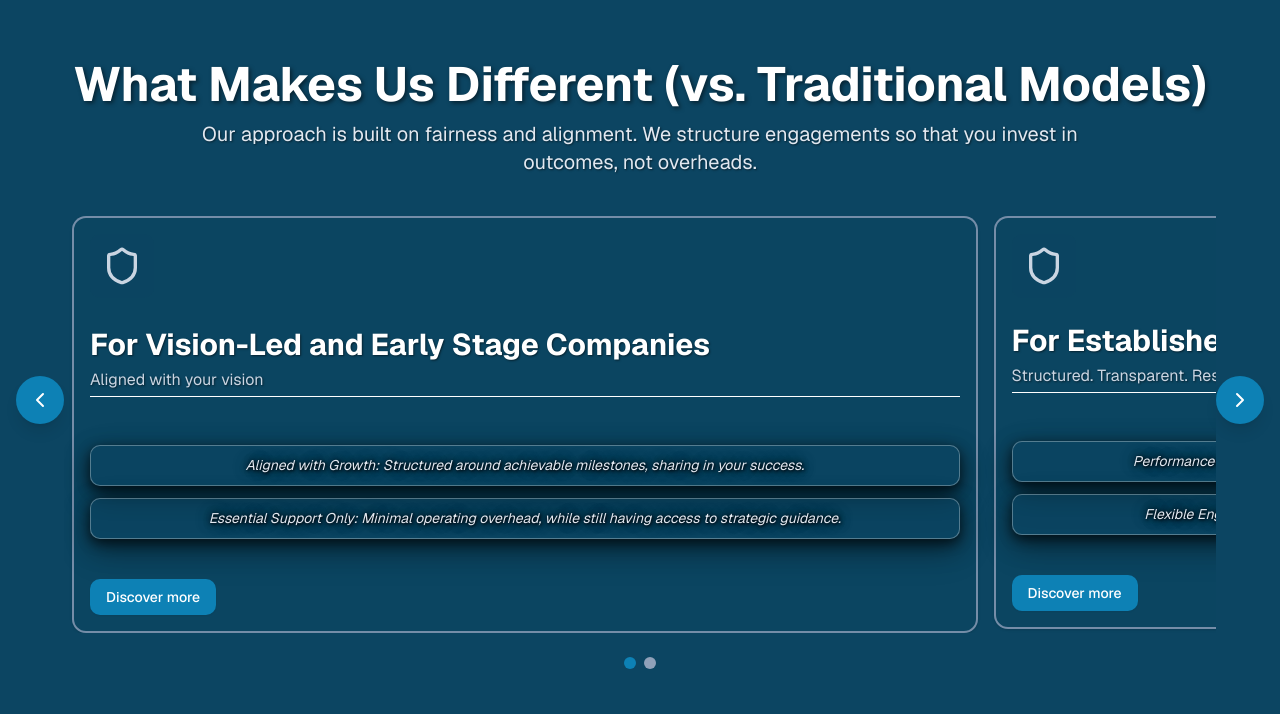
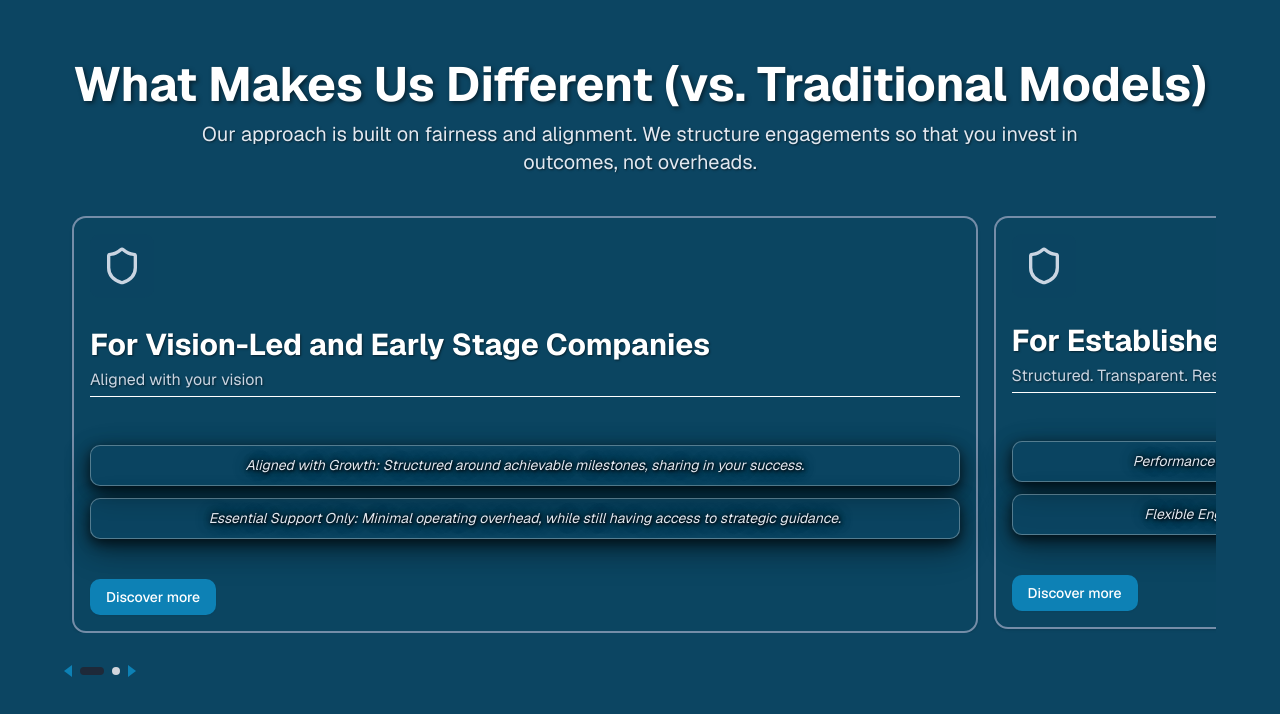
Before and after one commit to arpitnexuses/intellectus-card, a Next.js app: page / in a window 1280 px wide. Shown: the top 714 px of the page. Built offline with nearby package versions, Linux system fonts and the light colour scheme.

Commit message:
Update pagination: Add left-aligned compact navigation with sharp arrows and 2 dots

```diff
--- a/app/page.tsx
+++ b/app/page.tsx
@@ -36,20 +36,6 @@ export default function Home() {
       </div>
 
       <div className="relative max-w-6xl mx-auto">
-        {/* Arrow Navigation */}
-        <button
-          onClick={prevSlide}
-          className="fixed left-4 top-1/2 -translate-y-1/2 z-10 bg-[#0D81B5] hover:bg-[#0D81B5]/80 text-white p-3 rounded-full transition-colors shadow-lg"
-        >
-          <ChevronLeft className="w-6 h-6" />
-        </button>
-
-        <button
-          onClick={nextSlide}
-          className="fixed right-4 top-1/2 -translate-y-1/2 z-10 bg-[#0D81B5] hover:bg-[#0D81B5]/80 text-white p-3 rounded-full transition-colors shadow-lg"
-        >
-          <ChevronRight className="w-6 h-6" />
-        </button>
 
         {/* Cards Container */}
         <div className="overflow-hidden">
@@ -169,16 +155,34 @@ export default function Home() {
           </div>
         </div>
 
-        <div className="flex justify-center mt-6 space-x-2">
+        {/* Pagination Component */}
+        <div className="flex items-center justify-start mt-8 space-x-2">
+          {/* Left Arrow */}
+          <button
+            onClick={prevSlide}
+            className="w-0 h-0 border-l-0 border-r-[8px] border-t-[6px] border-b-[6px] border-r-[#0D81B5] border-t-transparent border-b-transparent hover:border-r-[#0D81B5]/80 transition-colors"
+          />
+
+          {/* Pagination Dots */}
+          <div className="flex items-center space-x-2">
             {[0, 1].map((index) => (
               <button
                 key={index}
                 onClick={() => setCurrentSlide(index)}
-              className={`w-3 h-3 rounded-full transition-colors ${
-                currentSlide === index ? "bg-[#0D81B5]" : "bg-slate-400"
+                className={`transition-all duration-300 ${
+                  currentSlide === index
+                    ? "w-6 h-2 bg-gray-800 rounded-full"
+                    : "w-2 h-2 bg-gray-300 rounded-full hover:bg-gray-400"
                 }`}
               />
             ))}
+          </div>
+
+          {/* Right Arrow */}
+          <button
+            onClick={nextSlide}
+            className="w-0 h-0 border-l-[8px] border-r-0 border-t-[6px] border-b-[6px] border-l-[#0D81B5] border-t-transparent border-b-transparent hover:border-l-[#0D81B5]/80 transition-colors"
+          />
         </div>
       </div>
     </main>
```
Lines whose indentation alone changed are shown as unchanged.
